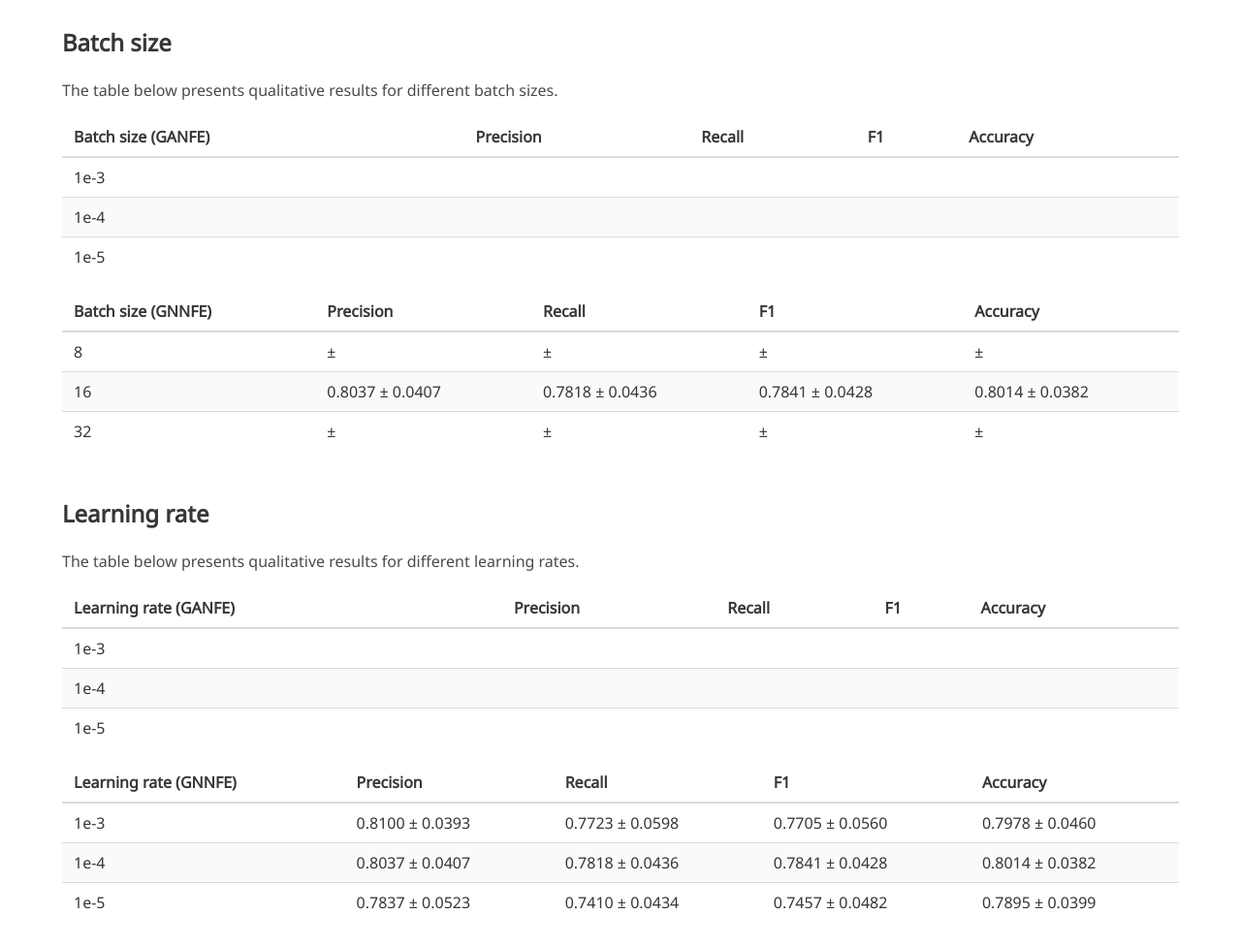
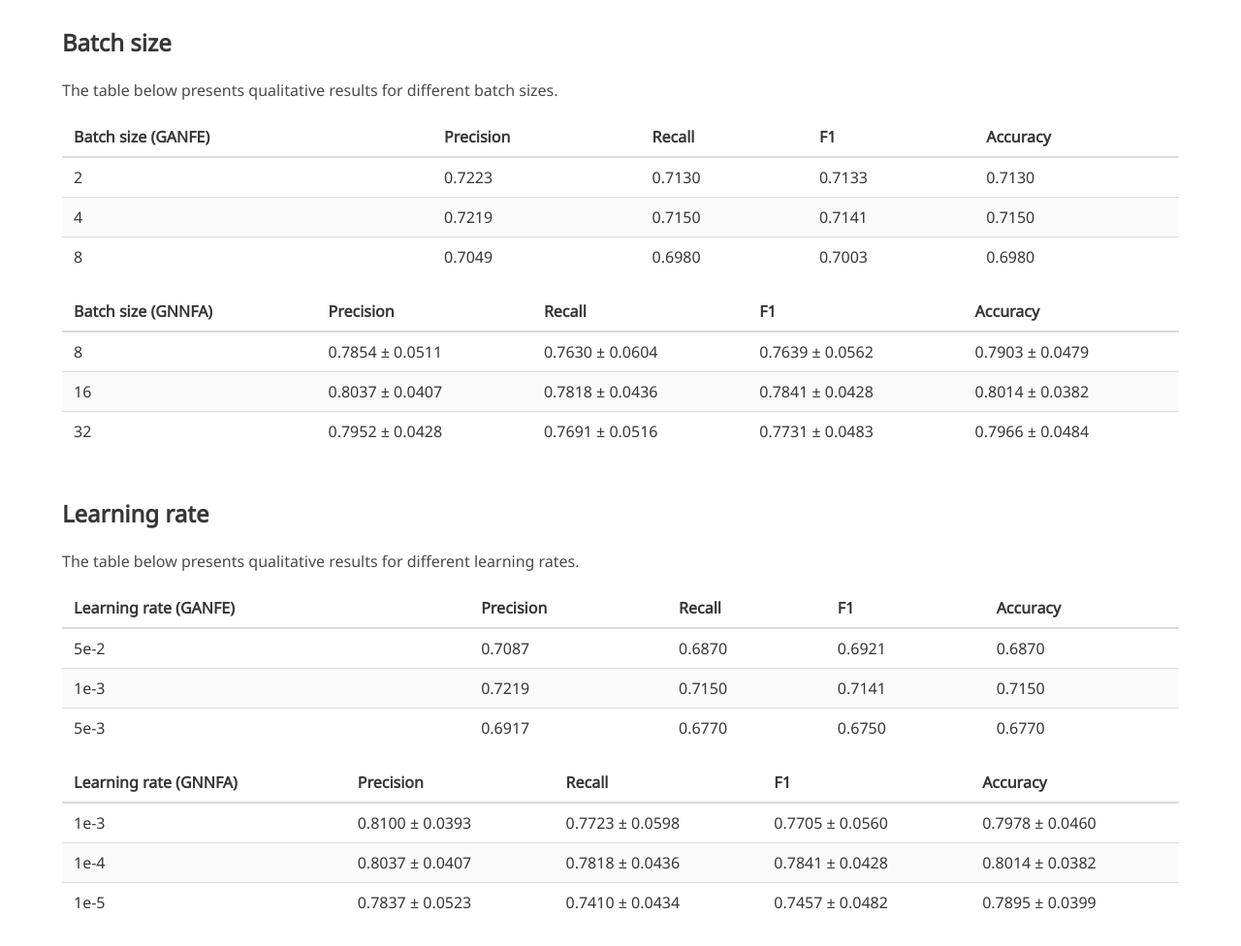
Before and after one commit to chohj1111/NuAP-RCC, a plain HTML site: page index.html in a window 1280 px wide. Shown: the part 2914-3890 px from the top of the page at 97% size. Drawn offline with nearby package versions, Linux system fonts and the light colour scheme; some icons are missing; a web font is replaced by a local one.

```diff
--- a/index.html
+++ b/index.html
@@ -242,25 +242,25 @@
                   </thead>
                   <tbody>
                     <tr>
-                      <td>1e-3</td>
-                      <td> </td>
-                      <td> </td>
-                      <td> </td>
-                      <td> </td>
+                      <td>2</td>
+                      <td>0.7223</td>
+                      <td>0.7130</td>
+                      <td>0.7133</td>
+                      <td>0.7130</td>
                     </tr>
                     <tr>
-                      <td>1e-4</td>
-                      <td> </td>
-                      <td> </td>
-                      <td> </td>
-                      <td> </td>
+                      <td>4</td>
+                      <td> 0.7219 </td>
+                      <td> 0.7150 </td>
+                      <td> 0.7141 </td>
+                      <td> 0.7150 </td>
                     </tr>
                     <tr>
-                      <td>1e-5</td>
-                      <td> </td>
-                      <td> </td>
-                      <td> </td>
-                      <td> </td>
+                      <td>8</td>
+                      <td> 0.7049 </td>
+                      <td> 0.6980 </td>
+                      <td> 0.7003 </td>
+                      <td> 0.6980 </td>
                     </tr>
                   </tbody>
                 </table>
@@ -268,7 +268,7 @@
                 <table class="table is-striped is-fullwidth">
                   <thead>
                     <tr>
-                      <th>Batch size (GNNFE)</th>
+                      <th>Batch size (GNNFA)</th>
                       <th>Precision</th>
                       <th>Recall</th>
                       <th>F1</th>
@@ -278,10 +278,10 @@
                   <tbody>
                     <tr>
                       <td>8</td>
-                      <td> &plusmn; </td>
-                      <td> &plusmn; </td>
-                      <td> &plusmn; </td>
-                      <td> &plusmn; </td>
+                      <td> 0.7854 &plusmn; 0.0511 </td>
+                      <td> 0.7630 &plusmn; 0.0604 </td>
+                      <td> 0.7639 &plusmn; 0.0562 </td>
+                      <td> 0.7903 &plusmn; 0.0479 </td>
                     </tr>
                     <tr>
                       <td>16</td>
@@ -292,10 +292,10 @@
                     </tr>
                     <tr>
                       <td>32</td>
-                      <td> &plusmn; </td>
-                      <td> &plusmn; </td>
-                      <td> &plusmn; </td>
-                      <td> &plusmn; </td>
+                      <td> 0.7952 &plusmn; 0.0428 </td>
+                      <td> 0.7691 &plusmn; 0.0516 </td>
+                      <td> 0.7731 &plusmn; 0.0483 </td>
+                      <td> 0.7966 &plusmn; 0.0484 </td>
                     </tr>
                   </tbody>
                 </table>
@@ -325,25 +325,25 @@
                   </thead>
                   <tbody>
                     <tr>
-                      <td>1e-3</td>
-                      <td> </td>
-                      <td> </td>
-                      <td> </td>
-                      <td> </td>
+                      <td>5e-2</td>
+                      <td> 0.7087 </td>
+                      <td> 0.6870 </td>
+                      <td> 0.6921 </td>
+                      <td> 0.6870 </td>
                     </tr>
                     <tr>
-                      <td>1e-4</td>
-                      <td> </td>
-                      <td> </td>
-                      <td> </td>
-                      <td> </td>
+                      <td>1e-3</td>
+                      <td> 0.7219 </td>
+                      <td> 0.7150 </td>
+                      <td> 0.7141 </td>
+                      <td> 0.7150 </td>
                     </tr>
                     <tr>
-                      <td>1e-5</td>
-                      <td> </td>
-                      <td> </td>
-                      <td> </td>
-                      <td> </td>
+                      <td>5e-3</td>
+                      <td> 0.6917 </td>
+                      <td> 0.6770 </td>
+                      <td> 0.6750 </td>
+                      <td> 0.6770 </td>
                     </tr>
                   </tbody>
                 </table>
@@ -353,7 +353,7 @@
                 <table class="table is-striped is-fullwidth">
                   <thead>
                     <tr>
-                      <th>Learning rate (GNNFE)</th>
+                      <th>Learning rate (GNNFA)</th>
                       <th>Precision</th>
                       <th>Recall</th>
                       <th>F1</th>
```
